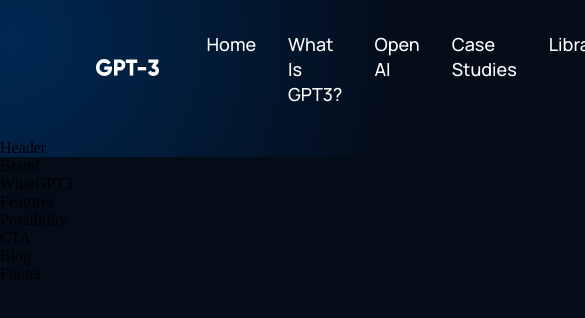
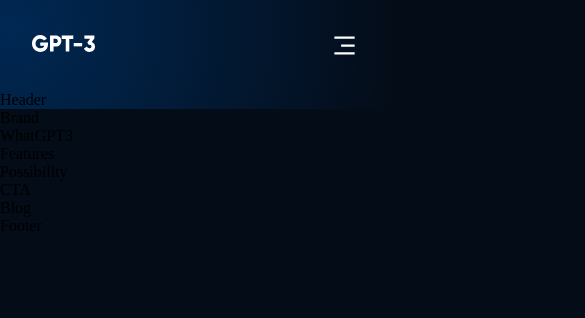
Before and after one commit to bwesterg/Responsive_React_Website, a React (Create React App) app: page / in a window 390 px wide. Shown: the top 318 px of the page, 585 px wide, since content can reach past the window. Built offline with nearby package versions, Linux system fonts and the light colour scheme; the HTML template or start-up script is replaced by a standard one.

Commit message:
adds mobile and desktop navbar rules and styles

```diff
--- a/src/components/navbar/Navbar.jsx
+++ b/src/components/navbar/Navbar.jsx
@@ -1,11 +1,20 @@
-import React from 'react';
+import React, { useState } from 'react';
 import { RiMenu3Line, RiCloseLine } from 'react-icons/ri';
 import logo from '../../assets/logo.svg';
 import './navbar.css';
 
-//BEM >> Block Element Modifier notation
+const Menu = () => (
+    <>
+        <p><a href="#home">Home</a></p>
+        <p><a href="#wgpt3">What is GPT3?</a></p>
+        <p><a href="#possibility">Open AI</a></p>
+        <p><a href="#features">Case Studies</a></p>
+        <p><a href="#blog">Library</a></p>
+    </>
+)
 
 const Navbar = () => {
+    const [toggleMenu, setToggleMenu] = useState(false);
     return (
         <div className="gpt3__navbar">
             <div className="gpt3__navbar-links">
@@ -13,13 +22,29 @@
                     <img src={logo} alt="logo" />
                 </div>
                 <div className="gpt3__navbar-links_container">
-                    <p><a href="#home">Home</a></p>
-                    <p><a href="#wgpt3">What is GPT3?</a></p>
-                    <p><a href="#possibility">Open AI</a></p>
-                    <p><a href="#features">Case Studies</a></p>
-                    <p><a href="#blog">Library</a></p>
-
+                    <Menu />
                 </div>
+            </div>
+            <div className="gpt3__navbar-sign">
+                <p>Sign in</p>
+                <button type="button">Sign up</button>
+            </div>
+            <div className="gpt3__navbar-menu">
+                {toggleMenu
+                    ? <RiCloseLine color="fff" size={27} onClick={() => setToggleMenu(false)} />
+                    : <RiMenu3Line color="fff" size={27} onClick={() => setToggleMenu(true)} />
+                }
+                {toggleMenu && (
+                    <div className="gpt3__navbar-menu_container scale-up-center">
+                        <div className="gpt3__navbar-menu_container-links">
+                            <Menu />
+                            <div className="gpt3__navbar-menu_container-links-sign">
+                                <p>Sign in</p>
+                                <button type="button">Sign up</button>
+                            </div>
+                        </div>
+                    </div>
+                )}
             </div>
         </div>
     )
--- a/src/components/navbar/navbar.css
+++ b/src/components/navbar/navbar.css
@@ -44,3 +44,91 @@
     margin: 0 1rem;
     cursor: pointer;
 }
+
+.gpt3__navbar-sign button,
+.gpt3__navbar-menu_container button {
+    /* width: 152px;
+    height: 58px; */
+    padding: 0.5rem 2rem;
+    background: #FF4820;
+    font-family: var(--font-family);
+    font-weight: 500;
+    font-size: 18px;
+    color: #FFF;
+    left: 1153px;
+    top: 55px;
+    border-radius: 5px;
+    border: 0;
+    outline: none;
+    cursor: pointer;
+}
+
+.gpt3__navbar-menu {
+    margin-left: 1rem;
+    display: none;
+    position: relative;
+}
+
+.gpt3__navbar-menu svg {
+    cursor: pointer;
+}
+
+.gpt3__navbar-menu_container {
+    display: flex;
+    justify-content: flex-end;
+    align-items: flex-end;
+    flex-direction: column;
+
+    text-align: end;
+    background: var(--color-footer);
+    padding: 2rem;
+    position: absolute;
+    top: 40px;
+    right: 0;
+    margin-top: 1rem;
+    min-width: 210px;
+    border-radius: 5px;
+    box-shadow: 0 0 5 rgba(0,0,0,0.2);
+}
+
+.gpt3__navbar-menu_container p {
+    margin: 1rem 0;
+}
+
+.gpt3__navbar-menu_container-links-sign {
+    display: none;
+}
+
+@media screen and (max-width: 1050px){
+    .gpt3__navbar-links_container {
+        display: none;
+    }
+
+    .gpt3__navbar-menu {
+        display: flex;
+    }
+}
+
+@media screen and (max-width: 700px){
+    .gpt3__navbar {
+        padding: 2rem 4rem;
+    }
+}
+
+@media screen and (max-width: 550px){
+    .gpt3__navbar {
+        padding: 2rem;
+    }
+
+    .gpt3__navbar-sign {
+        display: none;
+    }
+
+    .gpt3__navbar-menu_container {
+        top: 20px;
+    }
+
+    .gpt3__navbar-menu_container-links-sign {
+        display: block;
+    }
+}
```
